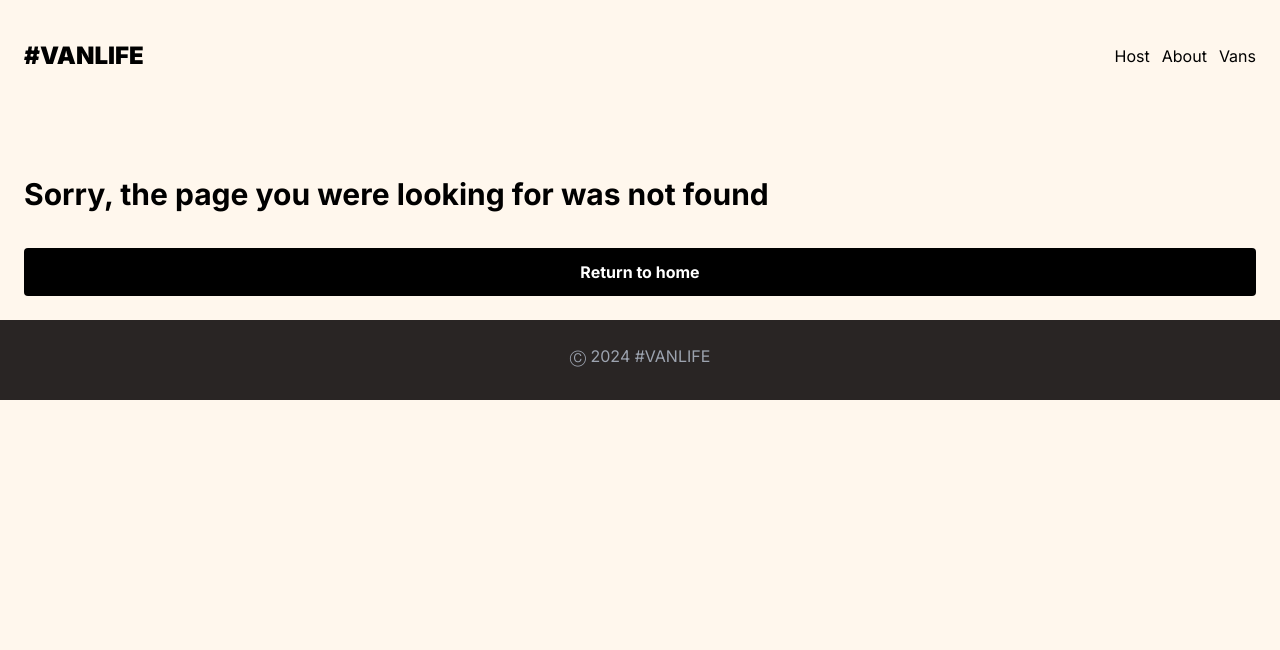
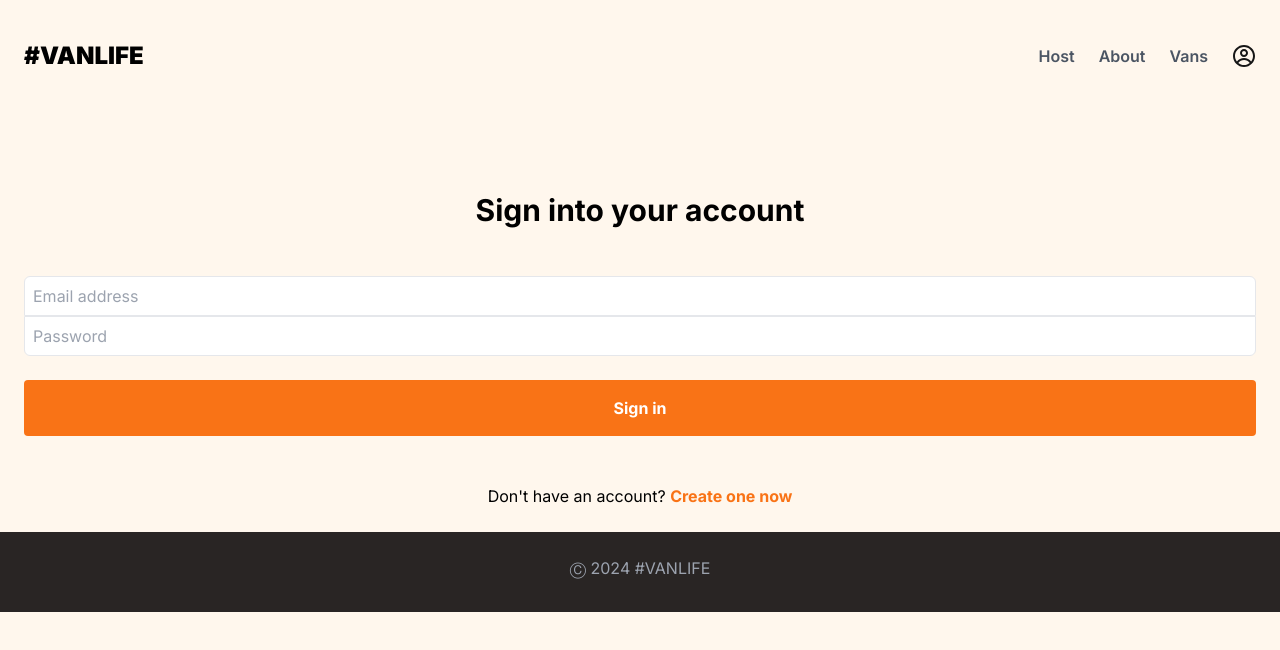
Before and after one commit to Mawushie/vanlife, a React (Vite) app: page /login in a window 1280 px wide. Before the commit this address had no page. Shown: the top 650 px of the page. Built offline with nearby package versions, Linux system fonts and the light colour scheme; what miragejs would draw is missing.

Commit message:
login form added

```diff
--- a/package.json
+++ b/package.json
@@ -10,10 +10,12 @@
     "preview": "vite preview"
   },
   "dependencies": {
+    "formik": "^2.4.6",
     "react": "^18.3.1",
     "react-dom": "^18.3.1",
     "react-icons": "^5.3.0",
-    "react-router-dom": "^6.26.2"
+    "react-router-dom": "^6.26.2",
+    "yup": "^1.4.0"
   },
   "devDependencies": {
     "@eslint/js": "^9.9.0",
--- a/src/App.tsx
+++ b/src/App.tsx
@@ -22,6 +22,8 @@ import HostVanPricing from "./pages/Host/HostVanPricing";
 import HostVanPhotos from "./pages/Host/HostVanPhotos";
 import NotFound from "./pages/NotFound";
 import Error from "./components/Error";
+import Login from "./pages/Login";
+import SignUp from "./pages/SignUp";
 
 function App() {
   //changing our router to a newer one that supports the data layer APIs
@@ -29,7 +31,7 @@ function App() {
 
   const router = createBrowserRouter(
     createRoutesFromElements(
-      <Route path="/" element={<Layout />}>
+      <Route path="/" element={<Layout />} errorElement={<Error />}>
         <Route index element={<HomePage />} />
         <Route path="about" element={<About />} />
         <Route
@@ -51,6 +53,8 @@ function App() {
           </Route>
           <Route path="reviews" element={<Reviews />} />
         </Route>
+        <Route path="login" element={<Login />} />
+        <Route path="signup" element={<SignUp />} />
         <Route path="*" element={<NotFound />} />
       </Route>
     )
--- a/src/components/NavBar.tsx
+++ b/src/components/NavBar.tsx
@@ -1,4 +1,5 @@
 import { Link, NavLink } from "react-router-dom";
+import { CgProfile } from "react-icons/cg";
 
 export default function NavBar() {
   return (
@@ -6,7 +7,7 @@ export default function NavBar() {
       <Link to="/" className="font-black text-2xl">
         #VANLIFE
       </Link>
-      <nav className="flex gap-3">
+      <nav className="flex gap-6 font-semibold text-gray-600">
         <NavLink
           to="host"
           className={({ isActive }) => (isActive ? "active-style" : "")}
@@ -25,6 +26,15 @@ export default function NavBar() {
         >
           Vans
         </NavLink>
+        <NavLink
+          to="login"
+          // className={({ isActive }) => (isActive ? "active-style" : "")}
+          className={({ isActive }) =>
+            `self-center ${isActive ? "active-style" : ""}`
+          }
+        >
+          <CgProfile style={{ width: 24, height: 24 }} />
+        </NavLink>
       </nav>
     </header>
   );
--- /dev/null
+++ b/src/pages/Login.tsx
@@ -0,0 +1,66 @@
+import { Formik, Form, Field, ErrorMessage } from "formik";
+import { Link } from "react-router-dom";
+import * as Yup from "yup";
+
+export default function Login() {
+  return (
+    <div className="mt-14 p-6">
+      <h1 className="text-center font-bold text-3xl mb-12">
+        Sign into your account
+      </h1>
+      <Formik
+        initialValues={{ email: "", password: "" }}
+        validationSchema={Yup.object({
+          email: Yup.string()
+            .email("Invalid email address")
+            .required("Required"),
+          password: Yup.string()
+            .required("Password required")
+            .min(8, "Password must be at least 8 characters")
+            .max(15, "Password must be less than 15 characters")
+            .matches(/[A-Z]/, "Password must contain at least one uppercase")
+            .matches(/[\W]/, "Password must contain at least one symbol"),
+        })}
+        onSubmit={(values, { setSubmitting }) => {
+          setTimeout(() => {
+            console.log(values);
+            setSubmitting(false);
+          }, 3000);
+        }}
+      >
+        <Form>
+          <div className="flex flex-col">
+            <ErrorMessage name="email" />
+            <Field
+              name="email"
+              type="email"
+              placeholder="Email address"
+              className="border solid h-10  rounded-tl-md rounded-tr-md p-2"
+            />
+
+            <Field
+              name="password"
+              type="password"
+              placeholder="Password"
+              className="border solid h-10 rounded-bl-md rounded-br-md p-2"
+            />
+            <ErrorMessage name="password" className="text-red-500" />
+          </div>
+
+          <button
+            className="h-14 text-center text-white font-bold bg-orange-500 rounded mt-6 w-full"
+            type="submit"
+          >
+            Sign in
+          </button>
+        </Form>
+      </Formik>
+      <p className="mt-12 text-center">
+        Don't have an account?{" "}
+        <span className="font-bold text-orange-500 cursor-pointer">
+          <Link to="/signup"> Create one now</Link>
+        </span>
+      </p>
+    </div>
+  );
+}
--- /dev/null
+++ b/src/pages/SignUp.tsx
@@ -0,0 +1,7 @@
+export default function SignUp() {
+  return (
+    <div className="p-6 font-bold text-4xl">
+      Sign up page under construction!
+    </div>
+  );
+}
```
Also changed, not shown: 1 other file (tests, documents, lock files or other folders).
